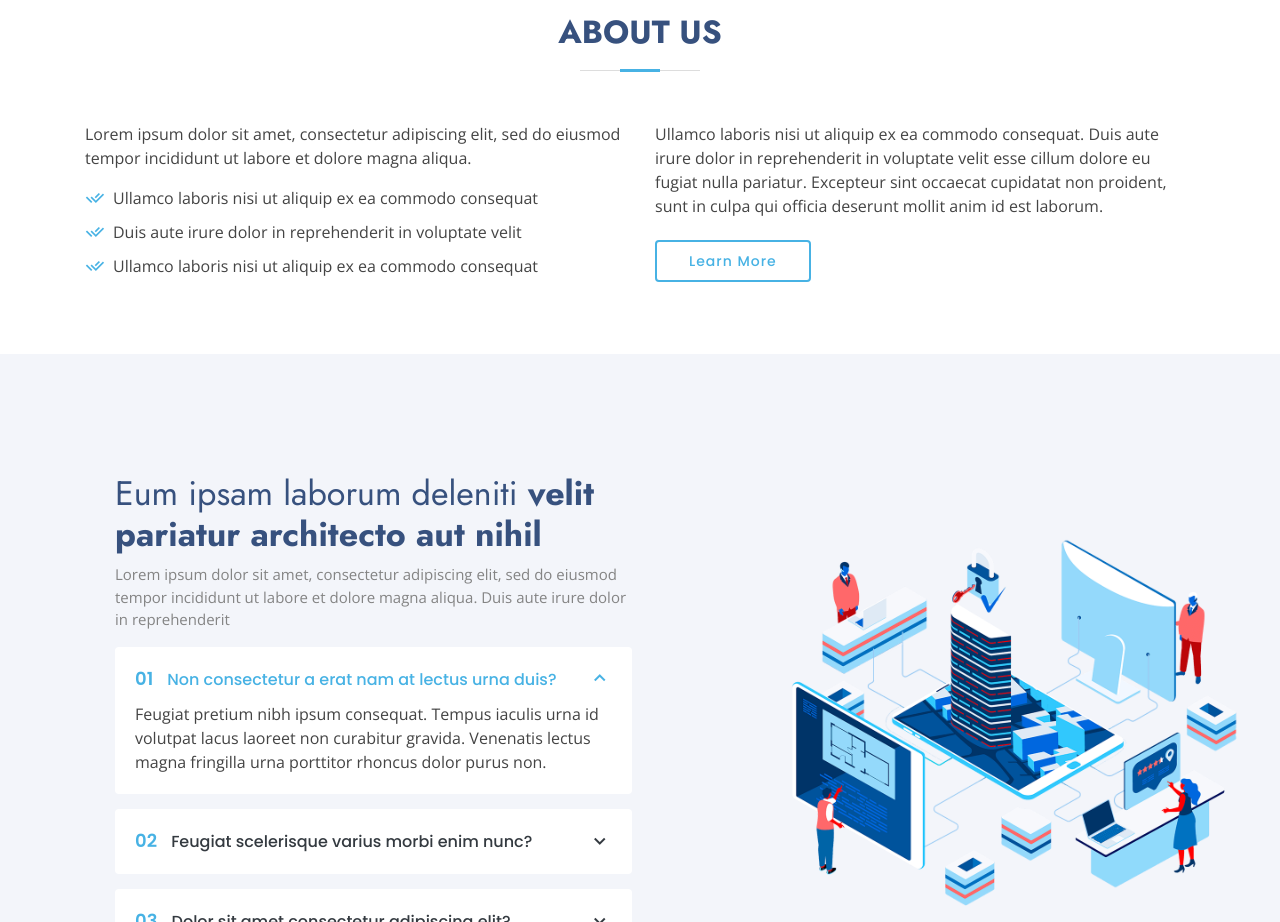
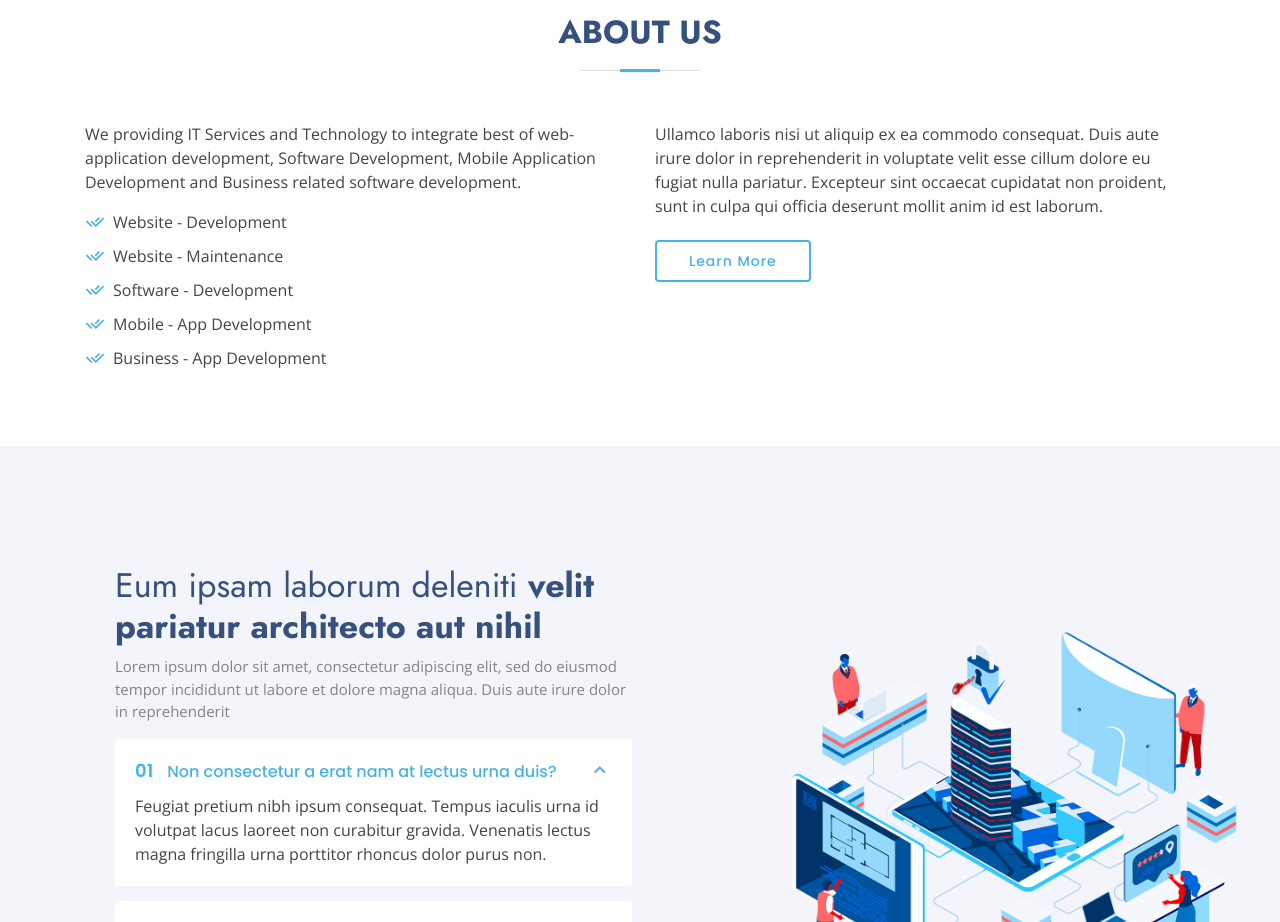
Before and after one commit to 786Mohammadshahruk/AB2C, a plain HTML site: page index.html in a window 1280 px wide. Shown: the part 780-1702 px from the top of the page. Drawn offline with nearby package versions, Linux system fonts and the light colour scheme.

Commit message:
Shahruk 2nd Commit

```diff
--- a/index.html
+++ b/index.html
@@ -29,7 +29,7 @@
   <link href="assets/css/style.css" rel="stylesheet">
 
   <!-- =======================================================
-  * Template Name: Arsha - v2.3.0
+  * Template Name: AB2C - v2.3.0
   * Template URL: https://bootstrapmade.com/arsha-free-bootstrap-html-template-corporate/
   * Author: BootstrapMade.com
   * License: https://bootstrapmade.com/license/
@@ -149,13 +149,15 @@
         <div class="row content">
           <div class="col-lg-6">
             <p>
-              Lorem ipsum dolor sit amet, consectetur adipiscing elit, sed do eiusmod tempor incididunt ut labore et dolore
-              magna aliqua.
+              We providing IT Services and Technology to integrate best of  web-application development, Software
+              Development, Mobile Application Development and Business related software development.
             </p>
             <ul>
-              <li><i class="ri-check-double-line"></i> Ullamco laboris nisi ut aliquip ex ea commodo consequat</li>
-              <li><i class="ri-check-double-line"></i> Duis aute irure dolor in reprehenderit in voluptate velit</li>
-              <li><i class="ri-check-double-line"></i> Ullamco laboris nisi ut aliquip ex ea commodo consequat</li>
+              <li><i class="ri-check-double-line"></i> Website - Development</li>
+              <li><i class="ri-check-double-line"></i> Website - Maintenance</li>
+              <li><i class="ri-check-double-line"></i> Software - Development</li>
+              <li><i class="ri-check-double-line"></i> Mobile - App Development</li>
+              <li><i class="ri-check-double-line"></i> Business - App Development</li>
             </ul>
           </div>
           <div class="col-lg-6 pt-4 pt-lg-0">
```
